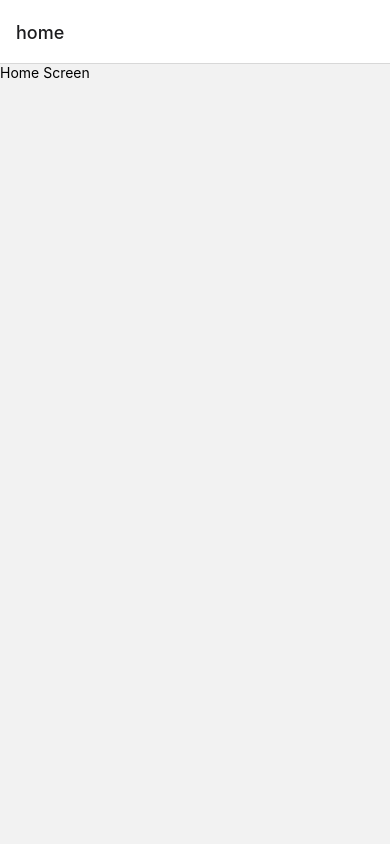
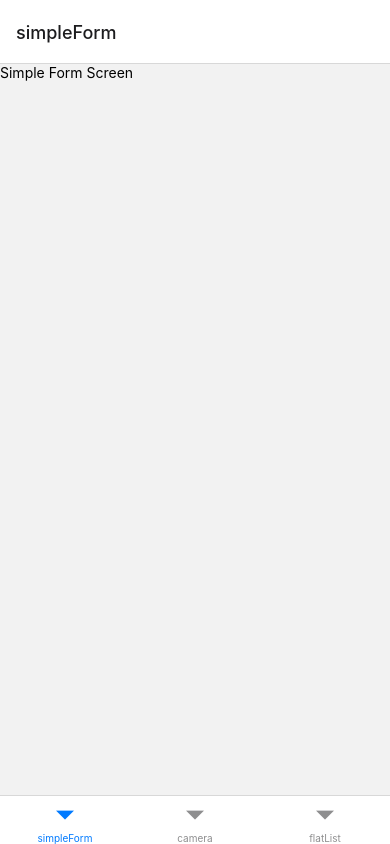
Before and after one commit to edyerena086/react-native, a React Native app: screen / in a window 390 px wide. Built offline with nearby package versions, Linux system fonts and the light colour scheme.

Commit message:
Added bottom tab navigation into the project

```diff
--- a/App.tsx
+++ b/App.tsx
@@ -4,12 +4,12 @@ import React, {FC} from 'react'
 import {NavigationContainer} from '@react-navigation/native'
 
 // Import navigation
-import {StackNavigation} from './src/navigation'
+import {StackNavigation, BottomTabNavigation} from './src/navigation'
 
 const App: FC = () => {
   return (
     <NavigationContainer>
-      <StackNavigation />
+      <BottomTabNavigation />
     </NavigationContainer>
   )
 }
--- a/package.json
+++ b/package.json
@@ -11,6 +11,7 @@
   },
   "dependencies": {
     "@react-native-masked-view/masked-view": "^0.2.9",
+    "@react-navigation/bottom-tabs": "^6.5.8",
     "@react-navigation/native": "^6.1.7",
     "@react-navigation/stack": "^6.3.17",
     "react": "18.2.0",
--- /dev/null
+++ b/src/navigation/bottom.tab.navigation.tsx
@@ -0,0 +1,20 @@
+// Import core libraries
+import React, {FC} from 'react'
+import {createBottomTabNavigator} from '@react-navigation/bottom-tabs'
+
+// Import screens
+import {SimpleFormScreen, CameraScreen, FlatListScreen} from '../screens'
+
+const Tab = createBottomTabNavigator()
+
+const BottomTabNavigation: FC = () => {
+  return (
+    <Tab.Navigator>
+      <Tab.Screen name={'simpleForm'} component={SimpleFormScreen} />
+      <Tab.Screen name={'camera'} component={CameraScreen} />
+      <Tab.Screen name={'flatList'} component={FlatListScreen} />
+    </Tab.Navigator>
+  )
+}
+
+export default BottomTabNavigation
--- a/src/navigation/index.ts
+++ b/src/navigation/index.ts
@@ -1,3 +1,4 @@
 import StackNavigation from './stack.navigation'
+import BottomTabNavigation from './bottom.tab.navigation'
 
-export {StackNavigation}
+export {StackNavigation, BottomTabNavigation}
--- /dev/null
+++ b/src/screens/camera.screen.tsx
@@ -0,0 +1,13 @@
+// Import core libraries
+import React, {FC} from 'react'
+import {SafeAreaView, Text} from 'react-native'
+
+const CameraScreen: FC = () => {
+  return (
+    <SafeAreaView>
+      <Text>Camera Screen</Text>
+    </SafeAreaView>
+  )
+}
+
+export default CameraScreen
--- /dev/null
+++ b/src/screens/flat.list.screen.tsx
@@ -0,0 +1,13 @@
+// Import core libraries
+import React, {FC} from 'react'
+import {SafeAreaView, Text} from 'react-native'
+
+const FlatListScreen: FC = () => {
+  return (
+    <SafeAreaView>
+      <Text>Flat List Screen</Text>
+    </SafeAreaView>
+  )
+}
+
+export default FlatListScreen
--- a/src/screens/index.ts
+++ b/src/screens/index.ts
@@ -1,4 +1,9 @@
 // Stack Screens
 import HomeScreen from './home.screen'
 
-export {HomeScreen}
+// Bottom tab
+import SimpleFormScreen from './simple.form.screen'
+import CameraScreen from './camera.screen'
+import FlatListScreen from './flat.list.screen'
+
+export {HomeScreen, SimpleFormScreen, CameraScreen, FlatListScreen}
--- /dev/null
+++ b/src/screens/simple.form.screen.tsx
@@ -0,0 +1,13 @@
+// Import core libraries
+import React, {FC} from 'react'
+import {SafeAreaView, Text} from 'react-native'
+
+const SimpleFormScreen: FC = () => {
+  return (
+    <SafeAreaView>
+      <Text>Simple Form Screen</Text>
+    </SafeAreaView>
+  )
+}
+
+export default SimpleFormScreen
```
Also changed, not shown: 1 other file (tests, documents, lock files or other folders).
